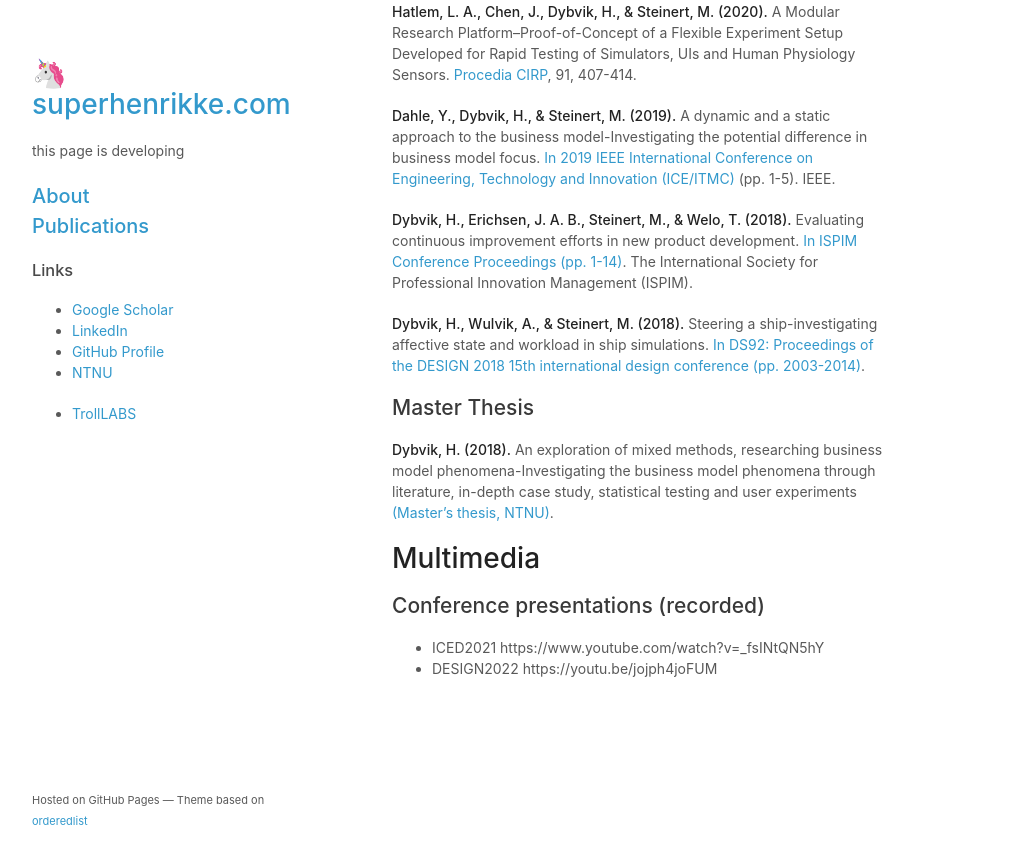
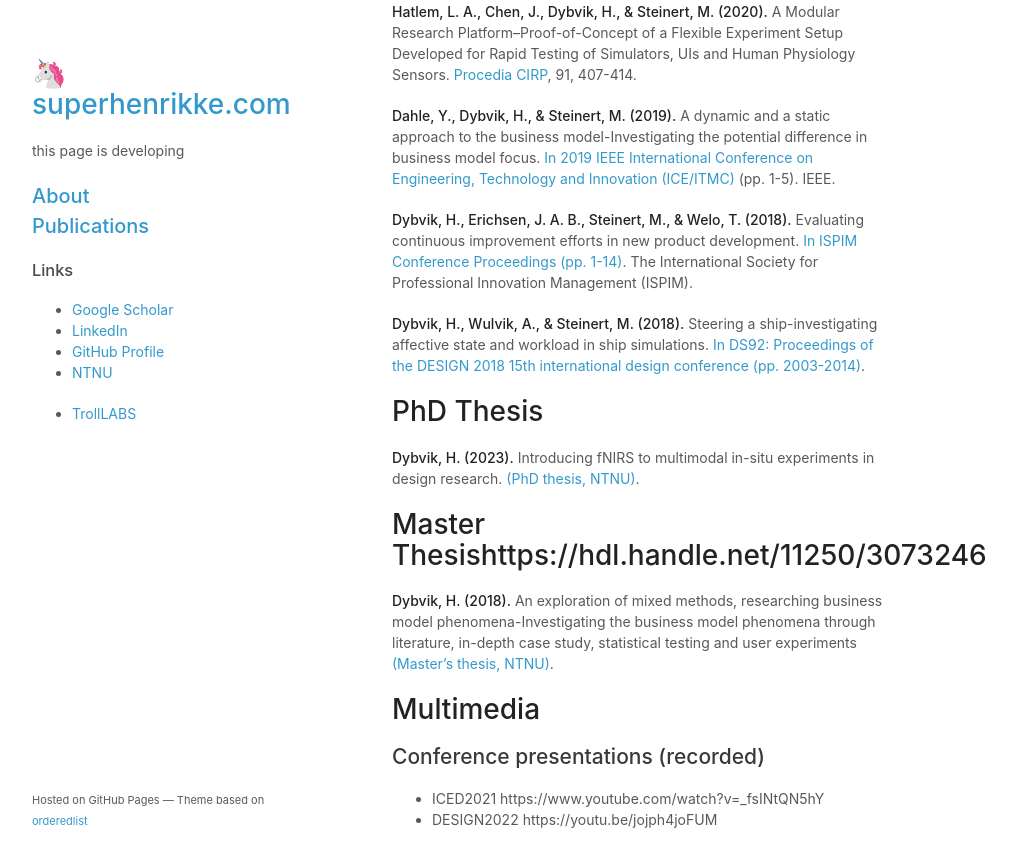
Before and after one commit to superhenrikke/superhenrikke.github.io, a Jekyll site: the page built from publications.md, in a window 1280 px wide and 900 px high, scrolled down 1526 px. Shown: the top 867 px of the window, without its empty margins (178-1194 px from the left). Built offline with Jekyll 4.4.1, drawn with Linux system fonts in a browser that asks for light colours; our own code applies the rules of GitHub Pages for plain Markdown files; a script that is not in the unit is left out.

Commit message:
Update publications.md

```diff
--- a/publications.md
+++ b/publications.md
@@ -37,10 +37,11 @@
 
 **Dybvik, H., Wulvik, A., & Steinert, M. (2018).** Steering a ship-investigating affective state and workload in ship simulations. [In DS92: Proceedings of the DESIGN 2018 15th international design conference (pp. 2003-2014)](https://doi.org/10.21278/idc.2018.0459).
 
-## Master Thesis
+# PhD Thesis
+**Dybvik, H. (2023).** Introducing fNIRS to multimodal in-situ experiments in design research. [(PhD thesis, NTNU)](https://hdl.handle.net/11250/30732467).
+
+# Master Thesishttps://hdl.handle.net/11250/3073246
 **Dybvik, H. (2018).** An exploration of mixed methods, researching business model phenomena-Investigating the business model phenomena through literature, in-depth case study, statistical testing and user experiments [(Master's thesis, NTNU)](http://hdl.handle.net/11250/2573227).
-
-
 
 # Multimedia
 
```
